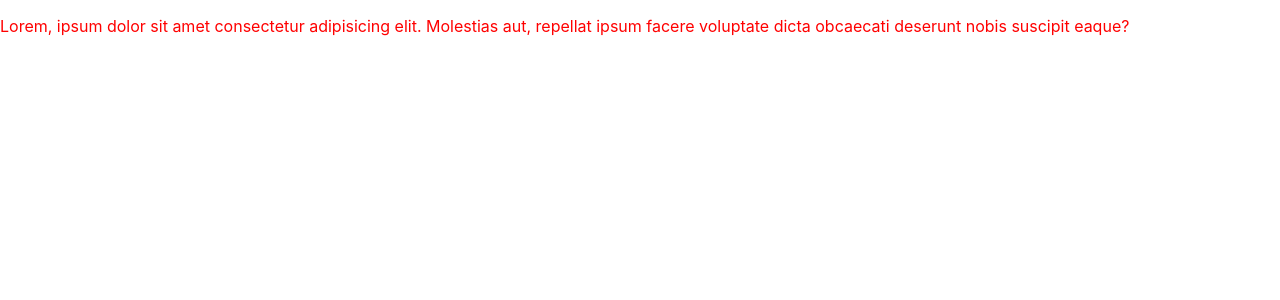
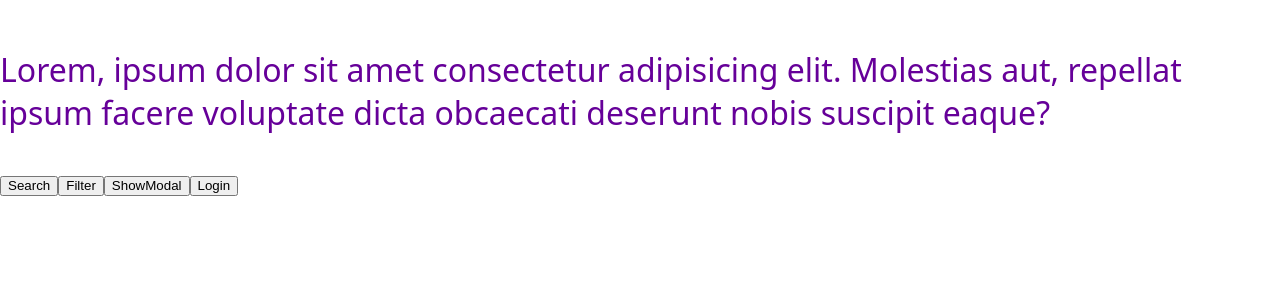
Before and after one commit to Nihaiev/react_mod1_themes, a React (Create React App) app: page / in a window 1280 px wide. Shown: the top 300 px of the page. Built offline with nearby package versions, Linux system fonts and the light colour scheme.

Commit message:
themes Button

```diff
--- a/src/components/App.js
+++ b/src/components/App.js
@@ -1,14 +1,25 @@
 import styled from "styled-components";
+import { Button } from "./Button";
 
 const Text = styled.p`
-  color: red;
+  color: ${(p) => p.theme.colors.accent};
+  font-family: ${(p) => p.theme.fonts.body};
+  font-size: ${(p) => p.theme.fontSizes.l};
+  padding-top: ${(p) => p.theme.space[4]}px; // спейсінги
+  padding-bottom: ${(p) => p.theme.space[3]}px;
 `;
 
 export const App = () => {
   return (
-    <Text>
-      Lorem, ipsum dolor sit amet consectetur adipisicing elit. Molestias aut, repellat ipsum facere voluptate dicta
-      obcaecati deserunt nobis suscipit eaque?
-    </Text>
+    <>
+      <Text>
+        Lorem, ipsum dolor sit amet consectetur adipisicing elit. Molestias aut, repellat ipsum facere voluptate dicta
+        obcaecati deserunt nobis suscipit eaque?
+      </Text>
+      <Button>Search</Button>
+      <Button>Filter</Button>
+      <Button>ShowModal</Button>
+      <Button type="submit">Login</Button>
+    </>
   );
 };
--- /dev/null
+++ b/src/components/Button.jsx
@@ -0,0 +1,11 @@
+import styled from "styled-components";
+
+const StyledButton = styled.button`
+margin: ${(p) => p.theme.space[0]}px;
+padding-top: ${(p) => p.theme.space[0]}px;
+`;
+export const Button = ({ type = 'button', children }) => {
+    return <StyledButton type ={type}>{children }</StyledButton>
+};
+
+//58
--- a/src/index.js
+++ b/src/index.js
@@ -3,8 +3,16 @@ import ReactDOM from "react-dom/client";
 import "./index.css";
 import { App } from "./components/App";
 import { ThemeProvider } from "styled-components";
+import { theme } from "./theme";
 
-const theme = { colors: { text: "black", accent: "orange" } };
+// const theme = {
+//   colors: { text: "black", accent: "orange" },
+//   fonts: {
+//     body: "Helvetica, sans-serif",
+//     heading: "Roboto, sans-serif",
+//     monospace: "monospace",
+//   },
+// };
 const root = ReactDOM.createRoot(document.getElementById("root"));
 root.render(
   <React.StrictMode>
--- /dev/null
+++ b/src/theme.js
@@ -0,0 +1,42 @@
+export const theme = {
+  colors: {
+    black: "#000",
+    white: "#fff",
+    text: "#2a2a2a",
+    background: "#fff",
+    primary: "#07c",
+    secondary: "#05a",
+    accent: "#609",
+    muted: "#f6f6f6",
+  },
+  space: [0, 2, 4, 8, 16, 32, 64, 128, 256], //зазори(спейсінги) в арифметичній прогресії, стандарт для 8 точкової сітки
+  fonts: {
+    body: "system-ui, sans-serif",
+    heading: "system-ui, sans-serif",
+    monospace: "Menlo, monospace",
+  },
+  fontSizes: {
+    xs: "12px",
+    s: "14px",
+    m: "16px",
+    l: "32px",
+    xl: "64px",
+  },
+  fontWeights: {
+    normal: 400,
+    bold: 700,
+  },
+  lineHeights: {
+    body: 1.5,
+    heading: 1.125,
+  },
+  borders: {
+    none: "none",
+    normal: "1px solid",
+  },
+  radii: {
+    none: "0",
+    normal: "4px",
+    round: "50%",
+  },
+};
```
